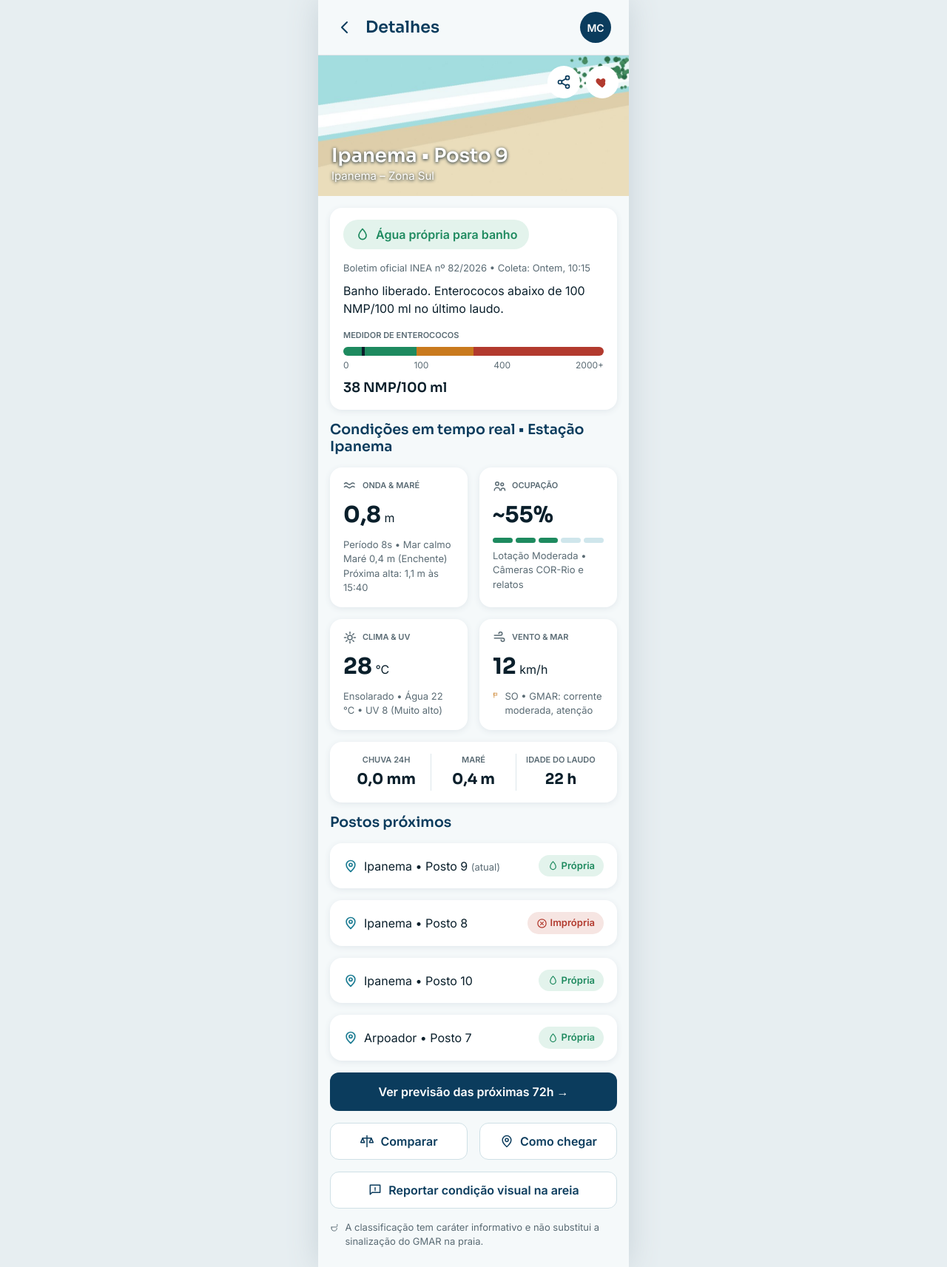
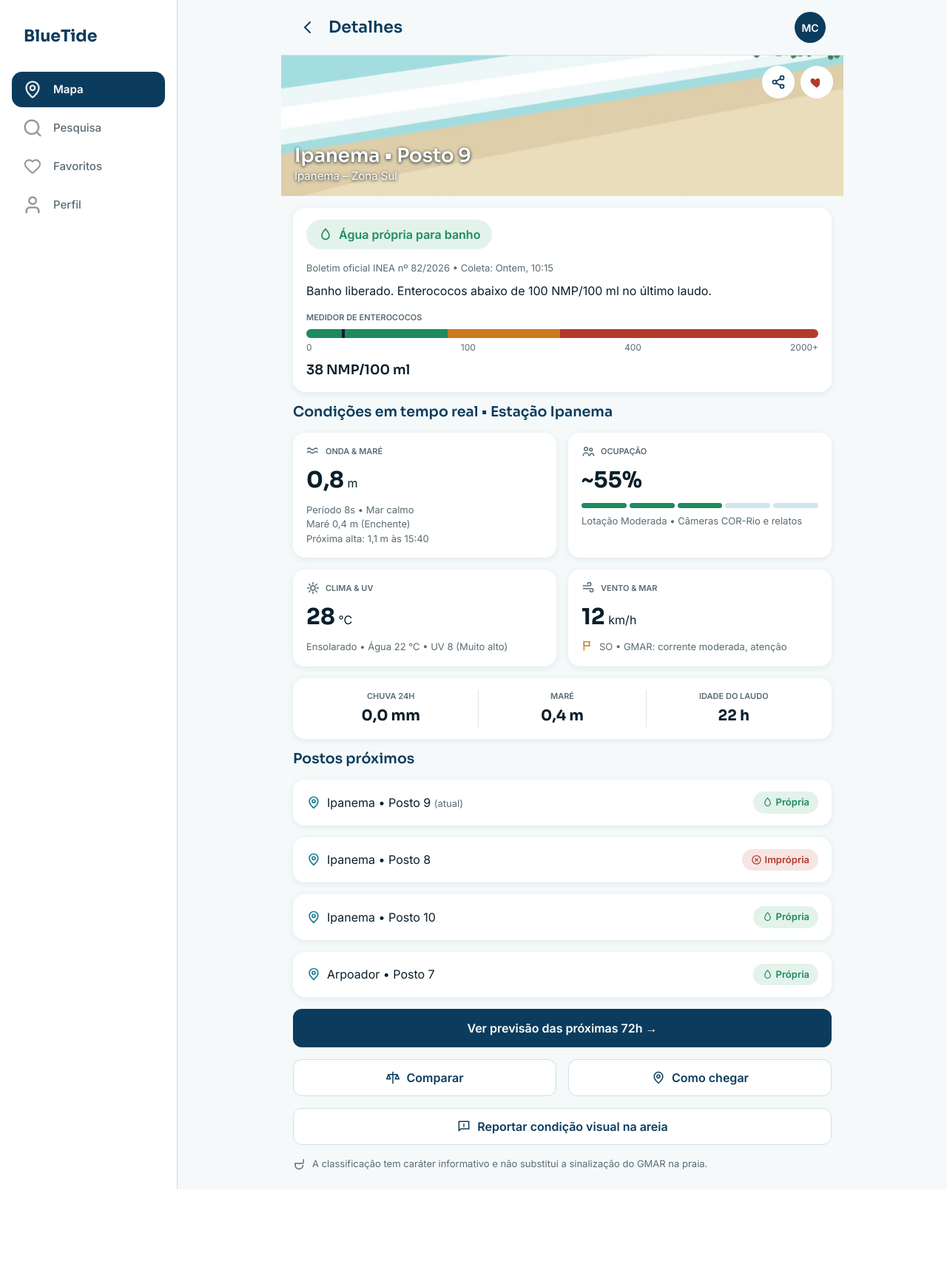
Before and after one commit to vitorllr/INF1039-2026.2-Team-4, a Django app: page /detalhes/ in a window 1280 px wide. Shown: the whole page at 74% size. After the commit the page ends 1608 px from the top, so only its background shows below. Run offline with Django 5.2, Linux system fonts and the light colour scheme.

Commit message:
fiz a adaptação pra web

```diff
--- a/Sprint-5/bluetide/bluetideapp/static/css/detalhes.css
+++ b/Sprint-5/bluetide/bluetideapp/static/css/detalhes.css
@@ -2,6 +2,11 @@ body {
     font-family: "Inter", sans-serif;
     color: #0A1F2B;
     background-color: #E7EEF1;
+    display: flex;
+    height: 100vh;
+    height: 100dvh;
+    margin: 0;
+    overflow: hidden;
 }
 
 h1, h2, h3 {
@@ -15,11 +20,17 @@ a {
 }
 
 .celular {
-    width: 420px;
-    margin: 0 auto;
-    min-height: 100vh;
+    flex: 1;
+    min-width: 0;
+    overflow-y: auto;
     background-color: #F5F9FA;
-    box-shadow: 0 0 40px #c7d2d8;
+}
+
+.celular > *:not(.topo-celular) {
+    width: 100%;
+    max-width: 760px;
+    margin-left: auto;
+    margin-right: auto;
 }
 
 .topo h1 {
@@ -28,6 +39,7 @@ a {
 
 .seta {
     color: #0B3C5D;
+    cursor: pointer;
 }
 
 .avatar {
@@ -243,3 +255,172 @@ a {
     padding: 12px;
     border-radius: 12px;
 }
+
+
+.sidemenu {
+    flex-shrink: 0;
+    width: 240px;
+    padding: 16px;
+    background-color: #FFFFFF;
+    border-right: 1px solid #BFE3EA;
+}
+
+.sidemenu-topo {
+    display: flex;
+    justify-content: space-between;
+    align-items: center;
+    padding: 16px;
+    margin-bottom: 16px;
+}
+
+.sidemenu-marca {
+    font-family: "Sora", sans-serif;
+    font-size: 22px;
+    font-weight: 700;
+    color: #0B3C5D;
+}
+
+.botao-fechar {
+    display: none;
+    padding: 4px;
+    background: none;
+    border: 0;
+    color: #0A1F2B;
+}
+
+.sidemenu-lista {
+    display: flex;
+    flex-direction: column;
+    gap: 4px;
+    margin: 0;
+    padding: 0;
+    list-style: none;
+}
+
+.sidemenu-link {
+    display: flex;
+    align-items: center;
+    gap: 16px;
+    padding: 12px 16px;
+    border-radius: 14px;
+    color: #5A6B74;
+    font-size: 15px;
+    font-weight: 500;
+}
+
+.sidemenu-link:hover {
+    background-color: #BFE3EA;
+    color: #0B3C5D;
+}
+
+.sidemenu-link img {
+    width: 24px;
+    height: 24px;
+    object-fit: contain;
+    opacity: 0.6;
+}
+
+.sidemenu-link.ativo {
+    background-color: #0B3C5D;
+    color: #FFFFFF;
+    font-weight: 600;
+}
+
+.sidemenu-link.ativo img {
+    filter: brightness(0) invert(1);
+    opacity: 1;
+}
+
+.fundo-escuro {
+    display: none;
+}
+
+.topo-celular {
+    display: none;
+}
+
+.botao-topo {
+    display: grid;
+    place-items: center;
+    width: 48px;
+    height: 48px;
+    padding: 0;
+    background-color: #FFFFFF;
+    border: 0;
+    border-radius: 14px;
+    box-shadow: 0 2px 10px rgba(11, 60, 93, 0.12);
+    color: #0B3C5D;
+}
+
+@media (max-width: 991.98px) {
+    .sidemenu {
+        position: fixed;
+        top: 0;
+        bottom: 0;
+        left: 0;
+        z-index: 1050;
+        width: 260px;
+        padding: 0;
+        border-right: 0;
+        transform: translateX(-100%);
+        transition: transform 0.3s ease;
+    }
+
+    .sidemenu-topo {
+        padding: 16px 20px;
+        margin-bottom: 0;
+        border-bottom: 1px solid #BFE3EA;
+    }
+
+    .botao-fechar {
+        display: block;
+    }
+
+    .sidemenu-lista {
+        padding: 16px;
+    }
+
+    .menu-aberto .sidemenu {
+        transform: translateX(0);
+        box-shadow: 0 0 30px rgba(10, 31, 43, 0.2);
+    }
+
+    .menu-aberto .fundo-escuro {
+        display: block;
+        position: fixed;
+        inset: 0;
+        z-index: 1040;
+        background-color: rgba(10, 31, 43, 0.5);
+    }
+
+    .topo-celular {
+        display: flex;
+        align-items: center;
+        gap: 16px;
+        position: sticky;
+        top: 0;
+        z-index: 10;
+        padding: 16px;
+        background-color: #FFFFFF;
+        border-bottom: 1px solid #BFE3EA;
+    }
+}
+
+@media (max-width: 575.98px) {
+    .topo {
+        padding-left: 16px !important;
+        padding-right: 16px !important;
+    }
+
+    .hero-texto h2 {
+        font-size: 22px;
+    }
+
+    .numero-grande {
+        font-size: 26px;
+    }
+
+    .resumo-valor {
+        font-size: 17px;
+    }
+}
--- a/Sprint-5/bluetide/bluetideapp/templates/detalhes.html
+++ b/Sprint-5/bluetide/bluetideapp/templates/detalhes.html
@@ -1,3 +1,4 @@
+{% load static %}
 <!doctype html>
 <html lang="pt-BR">
 
@@ -7,13 +8,61 @@
     <title>Detalhes</title>
     <link href="https://cdn.jsdelivr.net/npm/bootstrap@5.3.8/dist/css/bootstrap.min.css" rel="stylesheet">
     <link href="https://fonts.googleapis.com/css2?family=Inter:wght@400;500;600&family=Sora:wght@600;700&display=swap" rel="stylesheet">
-    <link href="../static/css/detalhes.css" rel="stylesheet">
+    <link href="{% static 'css/detalhes.css' %}" rel="stylesheet">
 </head>
 <body>
+    <nav class="sidemenu" aria-label="Menu principal">
+        <div class="sidemenu-topo">
+            <a href="{% url 'mapa_web' %}" class="sidemenu-marca">BlueTide</a>
+            <button type="button" class="botao-fechar" onclick="fecharMenu()" aria-label="Fechar menu">
+                <svg width="22" height="22" viewBox="0 0 24 24" fill="none" stroke="currentColor" stroke-width="2" stroke-linecap="round">
+                    <path d="M6 6l12 12M18 6L6 18" />
+                </svg>
+            </button>
+        </div>
+        <ul class="sidemenu-lista">
+            <li>
+                <a href="{% url 'mapa_web' %}" class="sidemenu-link ativo" aria-current="page">
+                    <img src="{% static 'imagens/icone-local.png' %}" alt="">
+                    Mapa
+                </a>
+            </li>
+            <li>
+                <a href="{% url 'pesquisa' %}" class="sidemenu-link">
+                    <img src="{% static 'imagens/icone-busca.png' %}" alt="">
+                    Pesquisa
+                </a>
+            </li>
+            <li>
+                <a href="{% url 'favoritos' %}" class="sidemenu-link">
+                    <img src="{% static 'imagens/icone-favoritos.png' %}" alt="">
+                    Favoritos
+                </a>
+            </li>
+            <li>
+                <a href="{% url 'perfil' %}" class="sidemenu-link">
+                    <img src="{% static 'imagens/icone-usuario.png' %}" alt="">
+                    Perfil
+                </a>
+            </li>
+        </ul>
+    </nav>
+
+    <div class="fundo-escuro" onclick="fecharMenu()"></div>
+
     <div class="celular d-flex flex-column">
+        <header class="topo-celular">
+            <button type="button" class="botao-topo" onclick="abrirMenu()" aria-label="Abrir menu">
+                <svg width="24" height="24" viewBox="0 0 24 24" fill="none" stroke="currentColor" stroke-width="2" stroke-linecap="round">
+                    <path d="M4 7h16M4 12h16M4 17h16" />
+                </svg>
+            </button>
+            <span class="sidemenu-marca">BlueTide</span>
+        </header>
+
         <header class="topo d-flex justify-content-between align-items-center px-4 py-3 border-bottom">
             <div class="d-flex align-items-center gap-3">
-                <svg class="seta" width="24" height="24" viewBox="0 0 24 24" fill="none" stroke="currentColor" stroke-width="2" stroke-linecap="round" stroke-linejoin="round">
+                <svg class="seta" onclick="history.back()" width="24" height="24" viewBox="0 0 24 24" fill="none" stroke="currentColor" stroke-width="2" stroke-linecap="round" stroke-linejoin="round">
                     <path d="M15 5 8 12l7 7"></path>
                 </svg>
                 <h1 class="m-0">Detalhes</h1>
@@ -22,7 +71,7 @@
         </header>
 
         <div class="hero">
-            <img class="hero-img" src="../static/imagens/beach.jpg" alt="Praia de Ipanema">
+            <img class="hero-img" src="{% static 'imagens/beach.jpg' %}" alt="Praia de Ipanema">
             <div class="hero-botoes d-flex gap-2">
                 <button type="button" class="botao-redondo d-flex align-items-center justify-content-center">
                     <svg width="20" height="20" viewBox="0 0 24 24" fill="none" stroke="currentColor" stroke-width="2" stroke-linecap="round" stroke-linejoin="round">
@@ -281,5 +330,15 @@
         </div>
 
     </div>
+
+    <script>
+        function abrirMenu() {
+            document.body.classList.add("menu-aberto");
+        }
+
+        function fecharMenu() {
+            document.body.classList.remove("menu-aberto");
+        }
+    </script>
 </body>
 </html>
```
